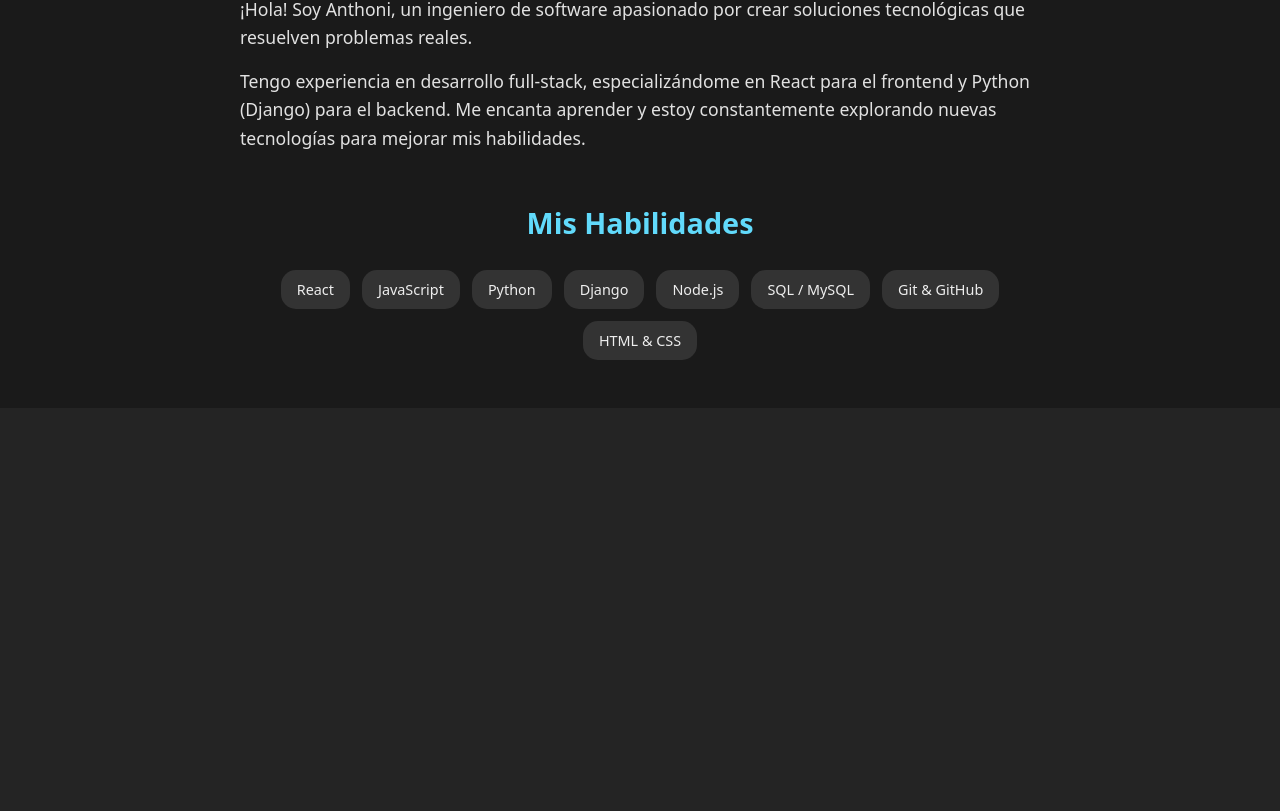
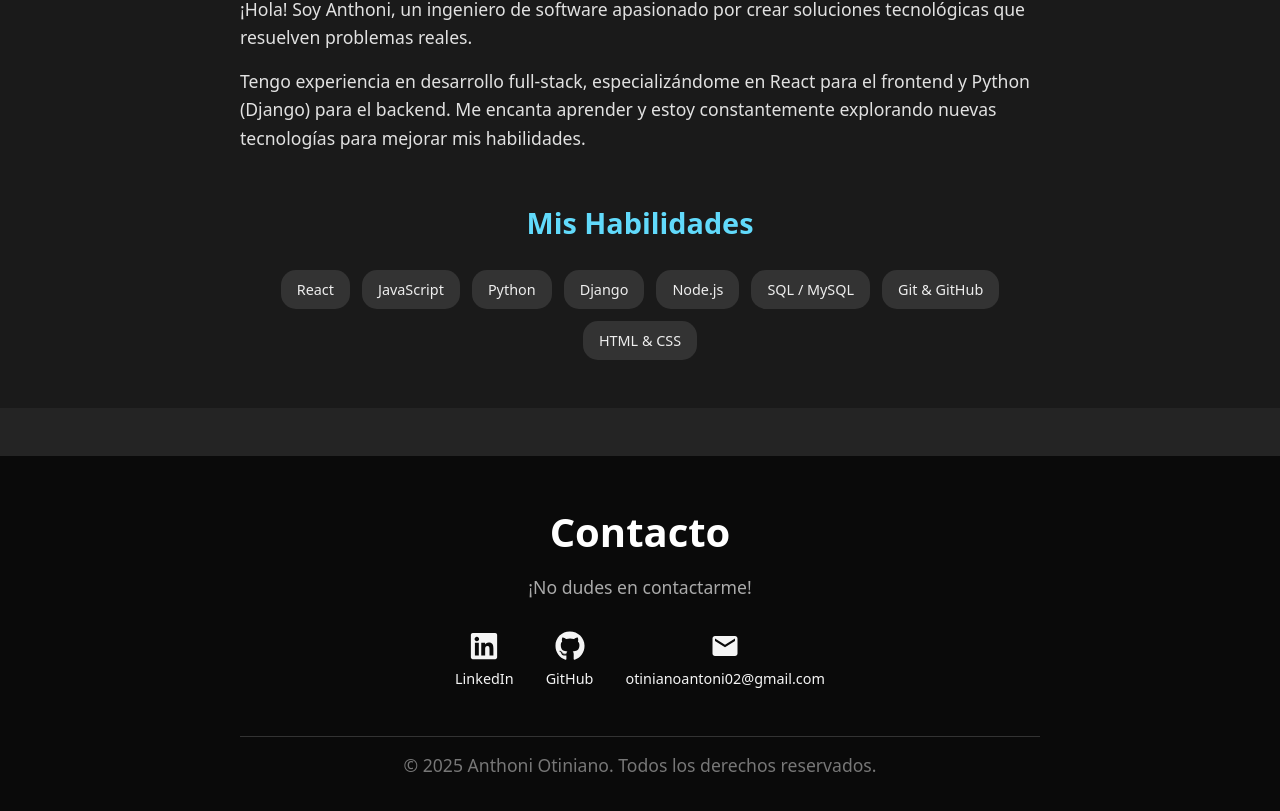
Before and after one commit to toni02022006/My_web_1.1.0, a React (Vite) app: page / in a window 1280 px wide. Shown: the part 1312-2123 px from the top of the page. Before the commit the page ends 1720 px from the top, so only its background shows below. Built offline with nearby package versions, Linux system fonts and the light colour scheme.

Commit message:
Agregue Footer con sección de Contacto e íconos

```diff
--- a/package.json
+++ b/package.json
@@ -11,7 +11,8 @@
   },
   "dependencies": {
     "react": "^19.1.1",
-    "react-dom": "^19.1.1"
+    "react-dom": "^19.1.1",
+    "react-icons": "^5.5.0"
   },
   "devDependencies": {
     "@eslint/js": "^9.36.0",
--- a/src/App.jsx
+++ b/src/App.jsx
@@ -3,8 +3,8 @@
 import Hero from './components/Hero'
 import Navbar from './components/Navbar'
 import Projects from './components/Projects'
-import AboutMe from './components/AboutMe' // <-- 1. IMPORTA
-// import Footer from './components/Footer'
+import AboutMe from './components/AboutMe'
+import Footer from './components/Footer' // <-- 1. IMPORTA
 
 function App() {
   return (
@@ -12,8 +12,8 @@ function App() {
       <Navbar />
       <Hero />
       <Projects />
-      <AboutMe /> {/* <-- 2. AÑÁDELO AQUÍ */}
-      {/* <Footer /> */}
+      <AboutMe />
+      <Footer /> {/* <-- 2. AÑÁDELO AQUÍ */}
     </div>
   )
 }
--- /dev/null
+++ b/src/components/Footer.jsx
@@ -0,0 +1,50 @@
+// src/components/Footer.jsx
+import React from 'react';
+import styles from './Footer.module.css';
+import { FaGithub, FaLinkedin } from 'react-icons/fa'; // Íconos de Font Awesome
+import { MdEmail } from 'react-icons/md'; // Íconos de Material Design
+
+function Footer() {
+  return (
+    // La 'id' es para que funcione el link del Navbar
+    <footer className={styles.container} id="contacto">
+      <div className={styles.content}>
+        <h2>Contacto</h2>
+        <p>¡No dudes en contactarme!</p>
+        <ul className={styles.links}>
+          <li>
+            <a
+              href="https://www.linkedin.com/in/jaoi-b3373b296/"
+              target="_blank"
+              rel="noopener noreferrer"
+            >
+              <FaLinkedin size={30} />
+              <span>LinkedIn</span>
+            </a>
+          </li>
+          <li>
+            <a
+              href="https://github.com/toni02022006"
+              target="_blank"
+              rel="noopener noreferrer"
+            >
+              <FaGithub size={30} />
+              <span>GitHub</span>
+            </a>
+          </li>
+          <li>
+            <a href="mailto:otinianoantoni02@gmail.com">
+              <MdEmail size={30} />
+              <span>otinianoantoni02@gmail.com</span>
+            </a>
+          </li>
+        </ul>
+        <p className={styles.copyright}>
+          © 2025 Anthoni Otiniano. Todos los derechos reservados.
+        </p>
+      </div>
+    </footer>
+  );
+}
+
+export default Footer;
--- /dev/null
+++ b/src/components/Footer.module.css
@@ -0,0 +1,56 @@
+/* src/components/Footer.module.css */
+.container {
+  background-color: #0a0a0a; /* Un negro casi total para el footer */
+  color: #aaa;
+  padding: 3rem 2rem;
+  margin-top: 3rem;
+  text-align: center;
+}
+
+.content {
+  max-width: 800px;
+  margin: 0 auto;
+}
+
+.content h2 {
+  font-size: 2.5rem;
+  color: white;
+  margin-bottom: 1rem;
+}
+
+.content p {
+  font-size: 1.1rem;
+  margin-bottom: 2rem;
+}
+
+.links {
+  list-style: none;
+  display: flex;
+  justify-content: center;
+  gap: 2rem;
+  margin-bottom: 2rem;
+  padding: 0;
+}
+
+.links a {
+  color: #f5f5f5;
+  text-decoration: none;
+  display: flex;
+  flex-direction: column; /* Pone el ícono arriba y el texto abajo */
+  align-items: center;
+  gap: 0.5rem;
+  font-size: 0.9rem;
+  transition: color 0.3s ease;
+}
+
+.links a:hover {
+  color: #61DAFB; /* Azul de React */
+}
+
+.copyright {
+  font-size: 0.9rem;
+  color: #777;
+  margin-top: 3rem;
+  border-top: 1px solid #333;
+  padding-top: 1rem;
+}
```
Also changed, not shown: 1 other file (tests, documents, lock files or other folders).
